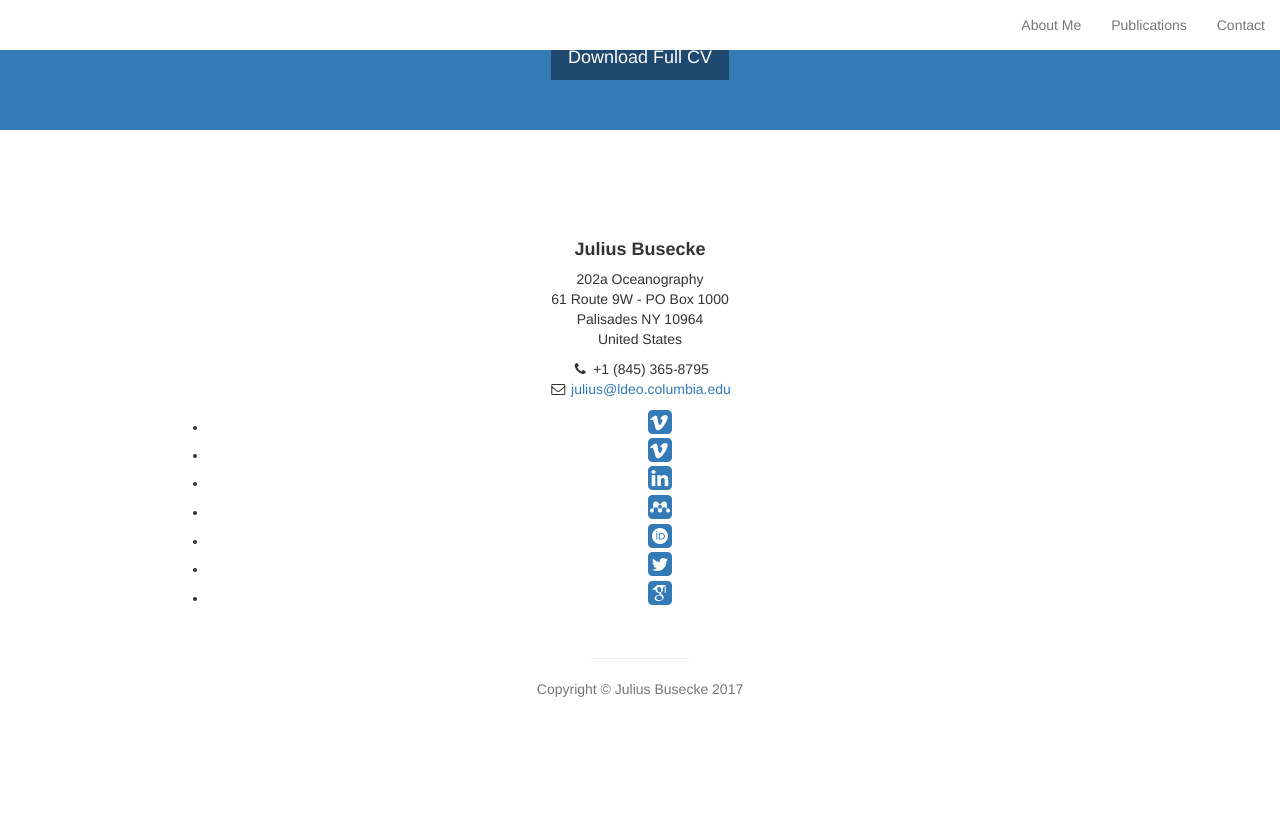
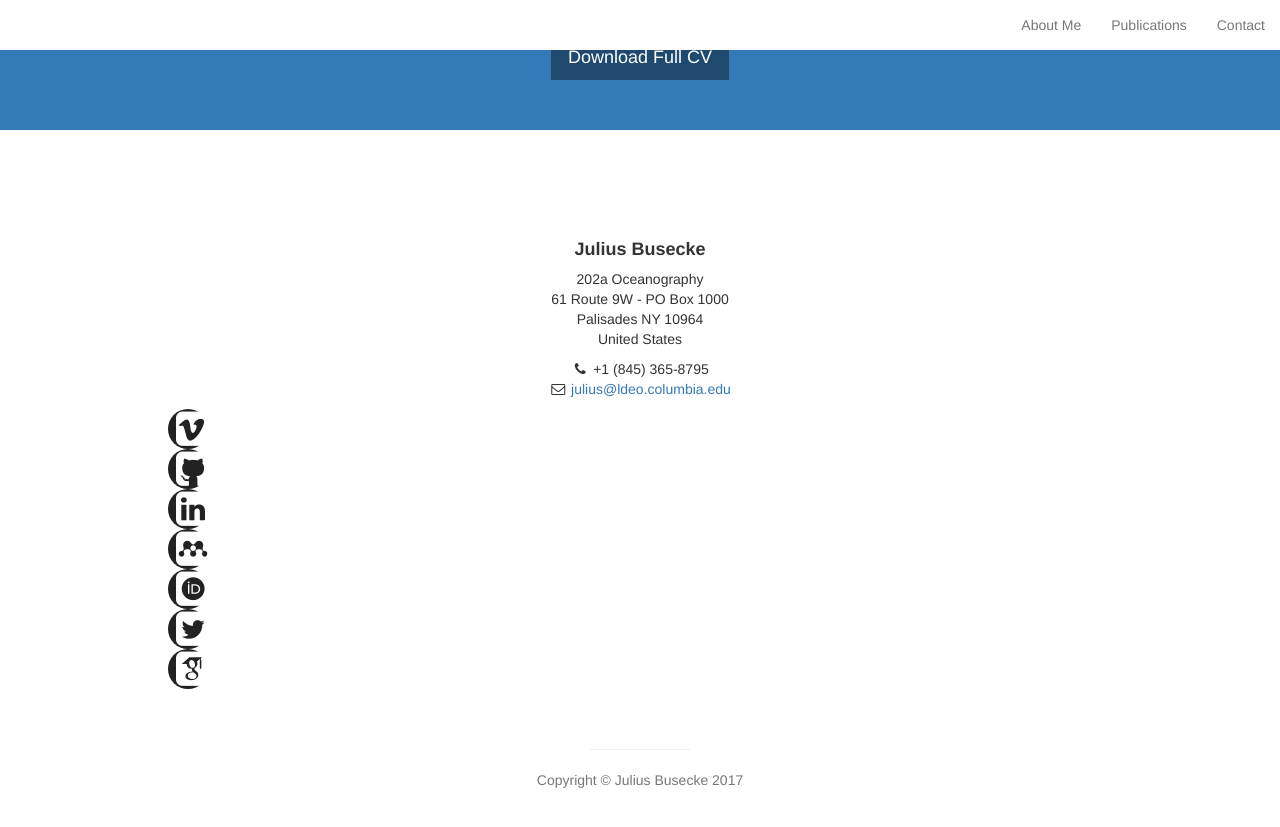
Before and after one commit to jbusecke/jbusecke.github.io, a Jekyll site: the page built from index.html, in a window 1280 px wide and 900 px high, scrolled down 2532 px. Shown: the top 827 px of the window. Built offline with Jekyll 4.4.1, drawn with Linux system fonts in a browser that asks for light colours; some web fonts are replaced.

Commit message:
copied stuff from ryan

```diff
--- a/css/jbusecke.css
+++ b/css/jbusecke.css
@@ -24,8 +24,29 @@
 }
 
 /* Custom academicons */
-.list-inline {
-  color: black;
+ul.social-buttons {
+    margin-bottom: 20px;
+}
+
+ul.social-buttons li a {
+    display: block;
+    width: 40px;
+    height: 40px;
+    border-radius: 100%;
+    font-size: 20px;
+    line-height: 40px;
+    outline: 0;
+    color: #fff;
+    background-color: #222;
+    /*-webkit-transition: all .3s;
+    -moz-transition: all .3s;
+    transition: all .3s;*/
+}
+
+ul.social-buttons li a:hover,
+ul.social-buttons li a:focus,
+ul.social-buttons li a:active {
+    background-color: #{{ site.color.primary }};
 }
 
 
--- a/index.html
+++ b/index.html
@@ -156,13 +156,12 @@
                       <li>  <a href="https://www.linkedin.com/in/julius-busecke-a47027117">LinkedIn</a> </li>
                       <li>  <a href="https://www.researchgate.net/profile/Julius_Busecke">ResearchGate</a> </li>
                     </ul> -->
-
-                    <ul class="list" >
+                    <ul class="list-unstyled social-buttons">
                         <li>
                             <a href="https://vimeo.com/user52830334"><i class="fa fa-vimeo-square fa-fw fa-2x"></i></a>
                         </li>
                         <li>
-                            <a href="https://github.com/jbusecke"><i class="fa fa-vimeo-square fa-fw fa-2x"></i></a>
+                            <a href="https://github.com/jbusecke"><i class="fa fa-github-square fa-fw fa-2x"></i></a>
                         </li>
                         <li>
                             <a href="https://www.linkedin.com/in/julius-busecke-a47027117"><i class="fa fa-linkedin-square fa-fw fa-2x"></i></a>
```
